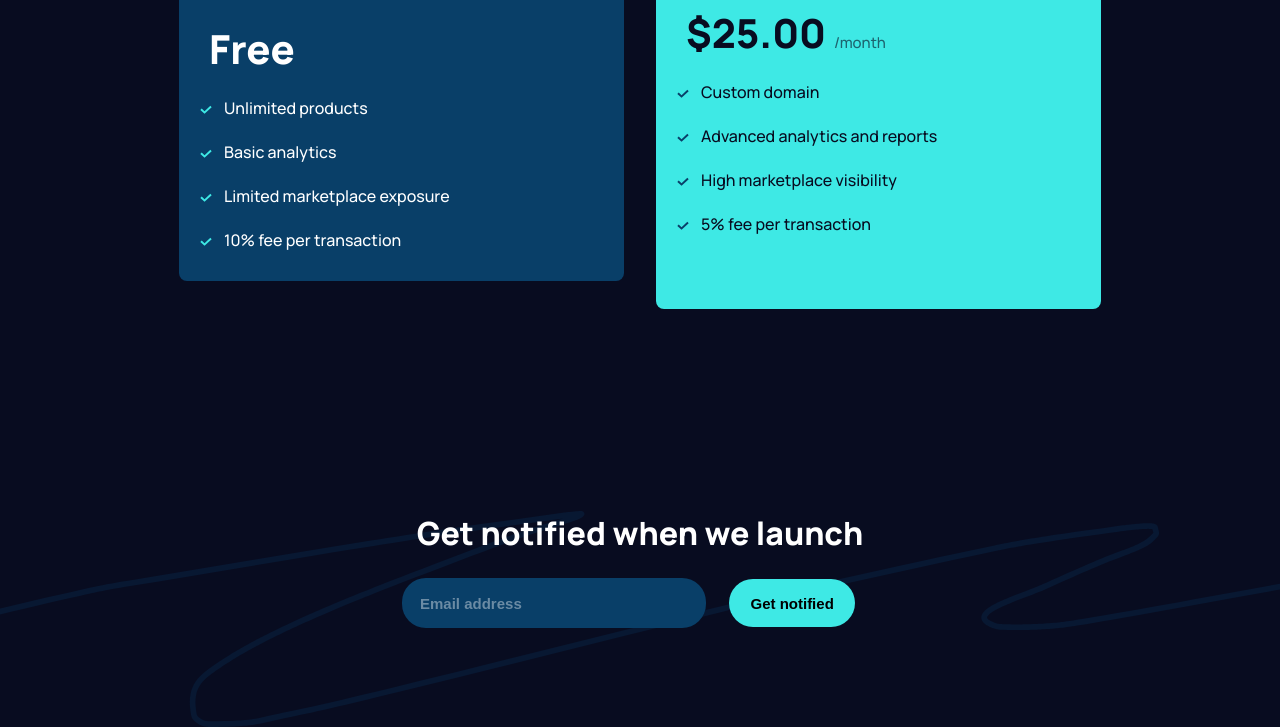
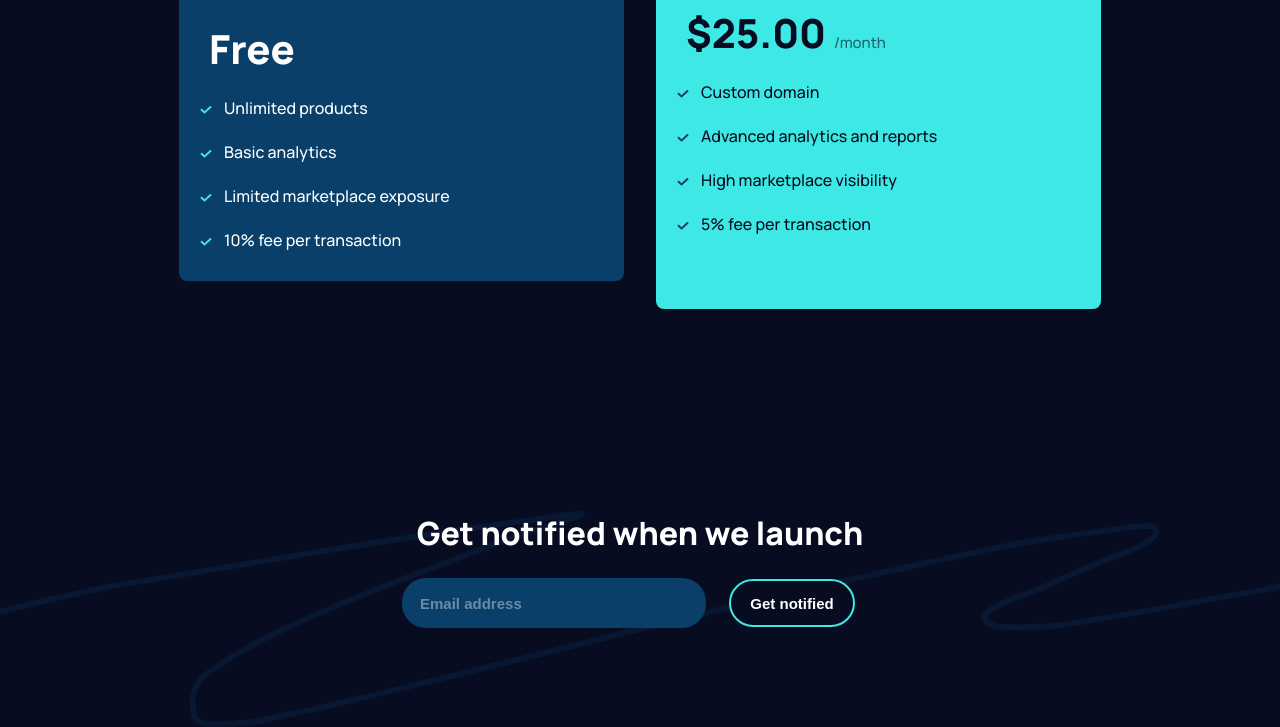
Before and after one commit to JakubFaltyn/Maker-page, a plain HTML site: page index.html in a window 1280 px wide. In both pictures the pointer is over the button "Get notified". Shown: the part 1956-2683 px from the top of the page. Drawn offline with Linux system fonts and the light colour scheme; files whose address does not match are found by name.

Commit message:
Update style.css
Bug fix

```diff
--- a/style.css
+++ b/style.css
@@ -1,3 +1,8 @@
+* {
+    -webkit-font-smoothing: antialiased;
+    -moz-osx-font-smoothing: grayscale;
+  }
+
 html, body{
     max-width: 100%;
     overflow-x: hidden;
@@ -335,6 +340,10 @@ input{
     margin: 0 23px;
 }
 
+input:focus{
+    outline: none;
+}
+
 input::placeholder{
     color: rgba(255, 255, 255, .4);
 }
@@ -350,6 +359,11 @@ input::placeholder{
     margin: 0 23px;
 }
 
+#form button:hover{
+    border: 2px solid #3EE9E5;
+    background-color: #080C20;
+    color: white;
+}
 @media screen and (min-width: 586px){
     #banner{
         align-self:center;
```
